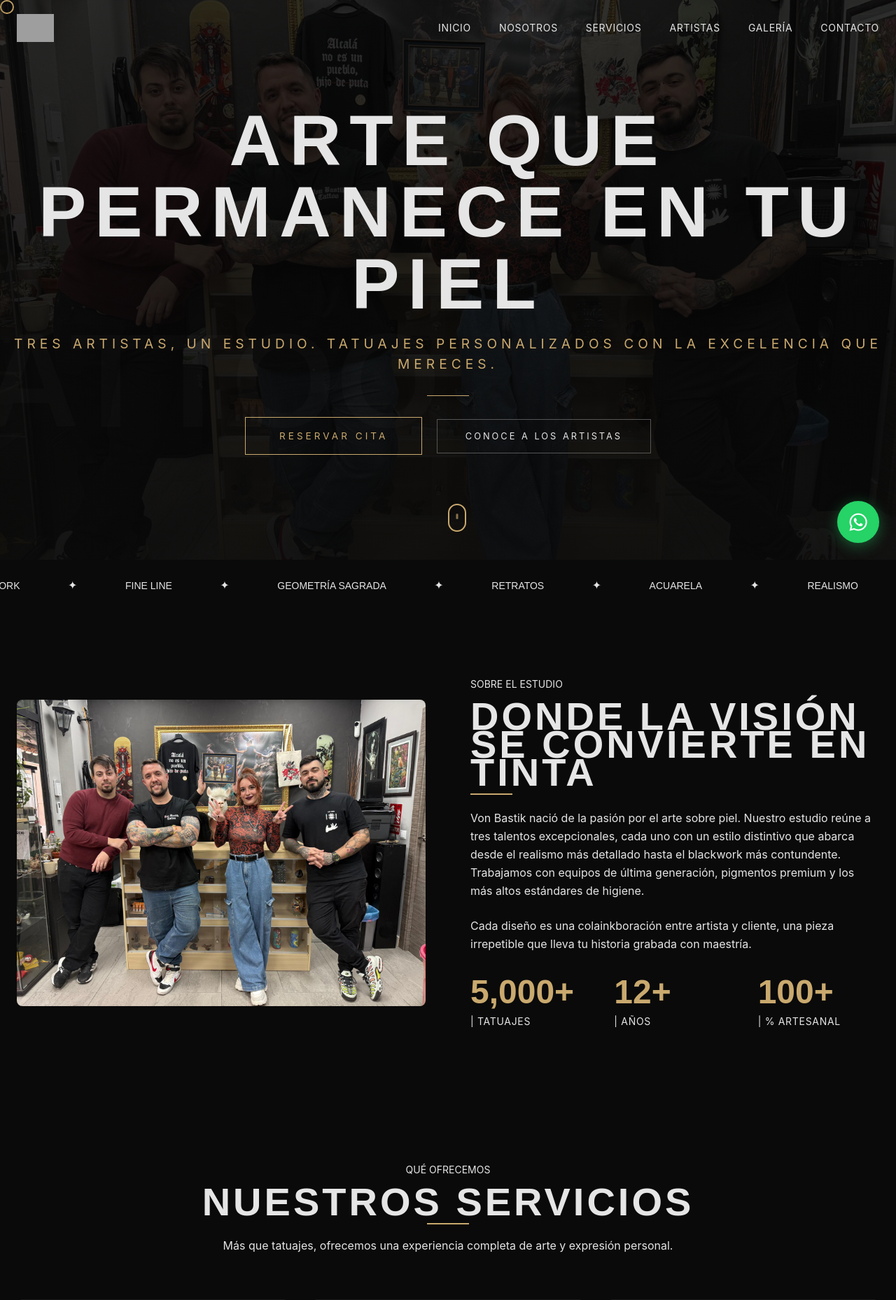
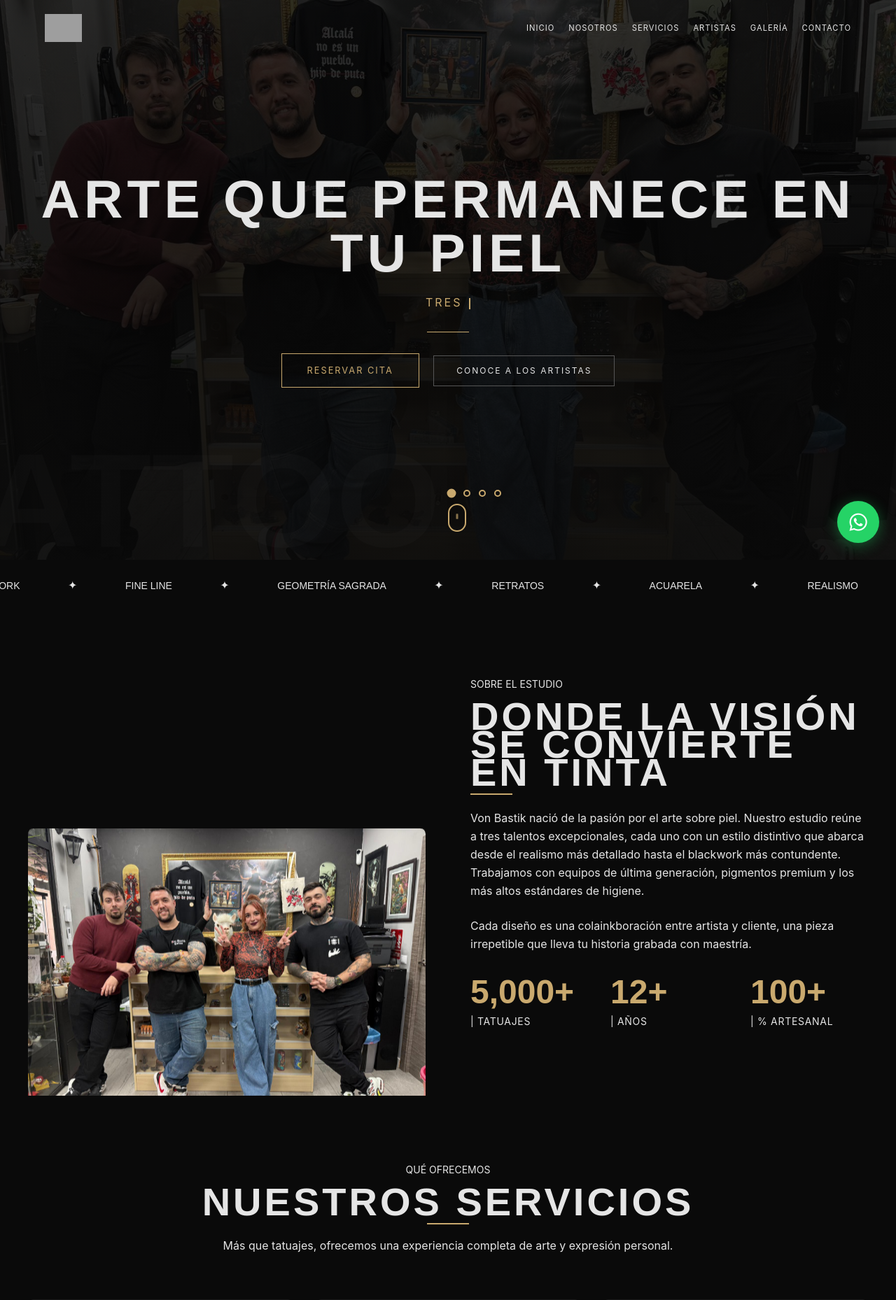
Before and after one commit to osekom/vonbastiktattoo, a PHP site: page / in a window 1280 px wide. Shown: the top 1858 px of the page at 70% size. Run offline with PHP 8.4, Linux system fonts and the light colour scheme; some libraries are stand-ins or nearby versions; grey boxes are pictures that could not be loaded.

Commit message:
feat: implement hero slideshow, typewriter effect, and scroll progress indicator; remove custom cursor

```diff
--- a/artist-bigtorres.html
+++ b/artist-bigtorres.html
@@ -101,9 +101,6 @@
 <body>
     <!-- Skip Navigation -->
     <a href="#main-content" class="skip-link">Saltar al contenido principal</a>
-
-    <!-- Custom Cursor -->
-    <div class="custom-cursor" id="cursor" aria-hidden="true"></div>
 
     <!-- Navigation -->
     <header>
--- a/artist-inkbo.html
+++ b/artist-inkbo.html
@@ -101,9 +101,6 @@
 <body>
     <!-- Skip Navigation -->
     <a href="#main-content" class="skip-link">Saltar al contenido principal</a>
-
-    <!-- Custom Cursor -->
-    <div class="custom-cursor" id="cursor" aria-hidden="true"></div>
 
     <!-- Navigation -->
     <header>
--- a/artist-selene.html
+++ b/artist-selene.html
@@ -101,9 +101,6 @@
 <body>
     <!-- Skip Navigation -->
     <a href="#main-content" class="skip-link">Saltar al contenido principal</a>
-
-    <!-- Custom Cursor -->
-    <div class="custom-cursor" id="cursor" aria-hidden="true"></div>
 
     <!-- Navigation -->
     <header>
--- a/aviso-legal.html
+++ b/aviso-legal.html
@@ -48,7 +48,6 @@
     <link rel="stylesheet" href="css/style.css">
 </head>
 <body>
-    <div class="custom-cursor" id="cursor" aria-hidden="true"></div>
 
     <header>
         <nav class="fixed top-0 left-0 right-0 z-50 transition-all duration-500" id="navbar" aria-label="Navegación principal">
--- a/cookies.html
+++ b/cookies.html
@@ -48,7 +48,6 @@
     <link rel="stylesheet" href="css/style.css">
 </head>
 <body>
-    <div class="custom-cursor" id="cursor" aria-hidden="true"></div>
 
     <header>
         <nav class="fixed top-0 left-0 right-0 z-50 transition-all duration-500" id="navbar" aria-label="Navegación principal">
--- a/css/style.css
+++ b/css/style.css
@@ -35,22 +35,21 @@ img {
     display: block;
 }
 
-/* --- Custom Cursor --- */
+/* --- Scroll Progress --- */
+.scroll-progress {
+    position: fixed;
+    top: 0;
+    left: 0;
+    height: 3px;
+    background: linear-gradient(90deg, #c9a96e, #d4b87a);
+    z-index: 10001;
+    width: 0%;
+    transition: width 0.1s ease-out;
+}
+
+/* --- Custom Cursor (Disabled) --- */
 .custom-cursor {
-    width: 20px;
-    height: 20px;
-    border: 2px solid #c9a96e;
-    border-radius: 50%;
-    position: fixed;
-    pointer-events: none;
-    z-index: 9999;
-    transition: transform 0.15s ease, opacity 0.15s ease;
-    mix-blend-mode: difference;
-}
-
-.custom-cursor.hover {
-    transform: scale(2.5);
-    background: rgba(201, 169, 110, 0.15);
+    display: none !important;
 }
 
 /* --- Loader --- */
@@ -214,7 +213,16 @@ img {
     overflow: hidden;
 }
 
-.hero-bg {
+.hero-slides {
+    position: absolute;
+    top: 0;
+    left: 0;
+    width: 100%;
+    height: 100%;
+    overflow: hidden;
+}
+
+.hero-slide {
     position: absolute;
     top: 0;
     left: 0;
@@ -225,11 +233,49 @@ img {
     background-repeat: no-repeat;
     filter: brightness(0.25);
     transform: scale(1.1);
-    transition: transform 8s ease;
-}
-
-.hero-section:hover .hero-bg {
+    opacity: 0;
+    transition: opacity 1.5s ease, transform 8s ease;
+}
+
+.hero-slide.active {
+    opacity: 1;
     transform: scale(1.15);
+}
+
+.hero-section:hover .hero-slide.active {
+    transform: scale(1.18);
+}
+
+.hero-dots {
+    position: absolute;
+    bottom: 90px;
+    left: 50%;
+    transform: translateX(-50%);
+    z-index: 3;
+    display: flex;
+    gap: 12px;
+    opacity: 0;
+    animation: fadeUp 1s ease 3.4s forwards;
+}
+
+.hero-dot {
+    width: 10px;
+    height: 10px;
+    border-radius: 50%;
+    border: 2px solid #c9a96e;
+    background: transparent;
+    cursor: pointer;
+    transition: all 0.3s ease;
+    padding: 0;
+}
+
+.hero-dot.active {
+    background: #c9a96e;
+    transform: scale(1.3);
+}
+
+.hero-dot:hover {
+    background: rgba(201, 169, 110, 0.5);
 }
 
 .hero-overlay {
@@ -333,6 +379,21 @@ img {
     }
 }
 
+/* --- Typewriter Cursor --- */
+.typewriter-cursor {
+    display: inline-block;
+    width: 2px;
+    height: 1em;
+    background: #c9a96e;
+    margin-left: 2px;
+    vertical-align: text-bottom;
+    animation: blink 0.8s step-end infinite;
+}
+
+@keyframes blink {
+    50% { opacity: 0; }
+}
+
 /* --- Scroll Indicator --- */
 .scroll-indicator {
     position: absolute;
@@ -433,6 +494,26 @@ img {
     white-space: nowrap;
     pointer-events: none;
     font-family: 'Space Grotesk', sans-serif;
+    will-change: transform;
+}
+
+/* --- Parallax Image Wrapper --- */
+[data-parallax-img] {
+    will-change: transform;
+    overflow: hidden;
+    border-radius: 8px;
+}
+
+[data-parallax-img]::after {
+    content: '';
+    position: absolute;
+    top: 20px;
+    left: 20px;
+    right: -20px;
+    bottom: -20px;
+    border: 1px solid #c9a96e;
+    border-radius: 8px;
+    z-index: -1;
 }
 
 /* --- About Section --- */
@@ -1648,6 +1729,91 @@ footer {
     font-size: 0.8rem;
 }
 
+/* --- Zoom Level Fixes (150% on 1920x1080 = ~1280x720 viewport) --- */
+@media (max-width: 1400px) {
+    .hero-title {
+        letter-spacing: 6px;
+        font-size: clamp(2rem, 6vw, 5rem);
+    }
+
+    .hero-subtitle {
+        letter-spacing: 3px;
+        font-size: clamp(0.8rem, 1.5vw, 1rem);
+    }
+
+    .hero-cta {
+        letter-spacing: 2px;
+        padding: 14px 36px;
+        font-size: 0.8rem;
+    }
+
+    .hero-cta-secondary {
+        letter-spacing: 2px;
+        padding: 12px 32px;
+        font-size: 0.75rem;
+    }
+
+    .desktop-nav {
+        gap: 20px;
+    }
+
+    .nav-link {
+        font-size: 0.7rem;
+        letter-spacing: 1px;
+    }
+
+    .max-w-7xl {
+        max-width: 1200px;
+    }
+
+    section.py-24.px-6 {
+        padding-left: 40px;
+        padding-right: 40px;
+    }
+
+    .parallax-text {
+        overflow: hidden;
+        max-width: 100vw;
+    }
+
+    section#nosotros {
+        overflow: hidden;
+    }
+
+    .artist-hero-content h1 {
+        letter-spacing: 4px;
+        font-size: clamp(2rem, 5vw, 4rem);
+    }
+
+    .artist-hero-specialty {
+        letter-spacing: 2px;
+        font-size: clamp(0.8rem, 1.5vw, 1rem);
+    }
+
+    .artist-hero-subtitle {
+        font-size: 0.95rem;
+        max-width: 500px;
+    }
+
+    .artist-hero-section {
+        overflow: hidden;
+    }
+
+    .artist-image {
+        height: 300px;
+    }
+}
+
+@media (max-width: 1200px) {
+    .hamburger {
+        display: flex;
+    }
+
+    .desktop-nav {
+        display: none;
+    }
+}
+
 /* --- Responsive --- */
 @media (max-width: 1024px) {
     .artist-image {
@@ -1689,6 +1855,14 @@ footer {
     }
 
     .custom-cursor {
+        display: none;
+    }
+
+    .hero-dots {
+        display: none;
+    }
+
+    .scroll-progress {
         display: none;
     }
 
--- a/index.html
+++ b/index.html
@@ -141,12 +141,12 @@
     }
     </script>
 </head>
-<inkbody>
+<body>
     <!-- Skip Navigation -->
     <a href="#main-content" class="skip-link">Saltar al contenido principal</a>
 
-    <!-- Custom Cursor -->
-    <div class="custom-cursor" id="cursor" aria-hidden="true"></div>
+    <!-- Scroll Progress -->
+    <div class="scroll-progress" id="scrollProgress" aria-hidden="true"></div>
 
     <!-- Navigation -->
     <header>
@@ -185,16 +185,27 @@
     <main id="main-content">
         <!-- Hero Section -->
         <section class="hero-section" id="inicio" aria-label="Bienvenida">
-            <div class="hero-bg" style="background-image: url('public/images/banner.jpg');"></div>
+            <div class="hero-slides">
+                <div class="hero-slide active" style="background-image: url('public/images/banner.jpg');"></div>
+                <div class="hero-slide" style="background-image: url('public/artist/Selene/selene-hero.jpg');"></div>
+                <div class="hero-slide" style="background-image: url('public/artist/Inkbo/inkbo-hero.jpg');"></div>
+                <div class="hero-slide" style="background-image: url('public/artist/BigTorres/bigtorres-hero.jpg');"></div>
+            </div>
             <div class="hero-overlay"></div>
             <div class="hero-content">
                 <h1 class="hero-title">Arte que Permanece en tu Piel</h1>
-                <p class="hero-subtitle">Tres artistas, un estudio. Tatuajes personalizados con la excelencia que mereces.</p>
+                <p class="hero-subtitle"><span id="typewriterText"></span><span class="typewriter-cursor"></span></p>
                 <div class="hero-line"></div>
                 <div>
                     <a href="#contacto" class="hero-cta">Reservar Cita</a>
                     <a href="#artistas" class="hero-cta-secondary">Conoce a los Artistas</a>
                 </div>
+            </div>
+            <div class="hero-dots" aria-label="Control de slideshow">
+                <button class="hero-dot active" data-slide="0" aria-label="Slide 1"></button>
+                <button class="hero-dot" data-slide="1" aria-label="Slide 2"></button>
+                <button class="hero-dot" data-slide="2" aria-label="Slide 3"></button>
+                <button class="hero-dot" data-slide="3" aria-label="Slide 4"></button>
             </div>
             <div class="scroll-indicator" aria-hidden="true">
                 <div class="mouse"></div>
@@ -238,7 +249,7 @@
             <div class="max-w-7xl mx-auto">
                 <div class="grid lg:grid-cols-2 gap-16 items-center">
                     <div class="reveal">
-                        <div class="ainkbout-image-wrapper">
+                        <div class="ainkbout-image-wrapper" data-parallax-img="0.5">
                             <img src="public/images/banner.jpg" alt="Estudio Von Bastik - espacio de trabajo profesional" class="w-full rounded-lg" loading="lazy" decoding="async">
                         </div>
                     </div>
@@ -268,7 +279,7 @@
                     </div>
                 </div>
             </div>
-            <div class="parallax-text" style="top: 50%; left: -10%;" aria-hidden="true">TATTOO</div>
+            <div class="parallax-text" data-parallax="0.3" style="top: 50%; left: -10%;" aria-hidden="true">TATTOO</div>
         </section>
 
         <!-- Servicios -->
--- a/js/app.js
+++ b/js/app.js
@@ -18,6 +18,10 @@
         initTabs();
         initContactForm();
         initSmoothScroll();
+        initHeroSlideshow();
+        initTypewriter();
+        initParallax();
+        initScrollProgress();
     });
 
     // --- Navbar Scroll State ---
@@ -70,27 +74,9 @@
         window.closeMenu = closeMenu;
     }
 
-    // --- Custom Cursor (Desktop Only) ---
+    // --- Custom Cursor (Disabled) ---
     function initCustomCursor() {
-        if (window.innerWidth <= 768) return;
-
-        const cursor = document.getElementById('cursor');
-        if (!cursor) return;
-
-        document.addEventListener('mousemove', function (e) {
-            cursor.style.left = e.clientX - 10 + 'px';
-            cursor.style.top = e.clientY - 10 + 'px';
-        });
-
-        var hoverElements = document.querySelectorAll('a, button, .gallery-item, .service-card, .piercing-card, .artist-card, .event-item, .work-item, .download-link');
-        hoverElements.forEach(function (el) {
-            el.addEventListener('mouseenter', function () {
-                cursor.classList.add('hover');
-            });
-            el.addEventListener('mouseleave', function () {
-                cursor.classList.remove('hover');
-            });
-        });
+        // Disabled per user request
     }
 
     // --- Scroll Reveal ---
@@ -421,4 +407,142 @@
             });
         });
     }
+
+    // --- Hero Slideshow ---
+    function initHeroSlideshow() {
+        var slides = document.querySelectorAll('.hero-slide');
+        var dots = document.querySelectorAll('.hero-dot');
+        var hero = document.querySelector('.hero-section');
+        if (slides.length === 0 || !hero) return;
+
+        var current = 0;
+        var interval;
+
+        function showSlide(index) {
+            slides.forEach(function (s, i) {
+                s.classList.toggle('active', i === index);
+            });
+            dots.forEach(function (d, i) {
+                d.classList.toggle('active', i === index);
+            });
+            current = index;
+        }
+
+        function next() {
+            showSlide((current + 1) % slides.length);
+        }
+
+        function start() {
+            interval = setInterval(next, 5000);
+        }
+
+        function stop() {
+            clearInterval(interval);
+        }
+
+        dots.forEach(function (dot, i) {
+            dot.addEventListener('click', function () {
+                stop();
+                showSlide(i);
+                start();
+            });
+        });
+
+        hero.addEventListener('mouseenter', stop);
+        hero.addEventListener('mouseleave', start);
+
+        start();
+    }
+
+    // --- Typewriter Effect ---
+    function initTypewriter() {
+        var textEl = document.getElementById('typewriterText');
+        if (!textEl) return;
+
+        var phrases = [
+            'Tres artistas, un estudio.',
+            'Realismo, Blackwork, Fine Line.',
+            'Arte que permanece en tu piel.',
+            'Tu historia, nuestra tinta.'
+        ];
+
+        var phraseIndex = 0;
+        var charIndex = 0;
+        var isDeleting = false;
+        var typingSpeed = 60;
+        var deletingSpeed = 30;
+        var pauseDuration = 2000;
+
+        function type() {
+            var currentPhrase = phrases[phraseIndex];
+
+            if (isDeleting) {
+                charIndex--;
+                textEl.textContent = currentPhrase.substring(0, charIndex);
+            } else {
+                charIndex++;
+                textEl.textContent = currentPhrase.substring(0, charIndex);
+            }
+
+            var speed = isDeleting ? deletingSpeed : typingSpeed;
+
+            if (!isDeleting && charIndex === currentPhrase.length) {
+                speed = pauseDuration;
+                isDeleting = true;
+            } else if (isDeleting && charIndex === 0) {
+                isDeleting = false;
+                phraseIndex = (phraseIndex + 1) % phrases.length;
+                speed = 300;
+            }
+
+            setTimeout(type, speed);
+        }
+
+        setTimeout(type, 2500);
+    }
+
+    // --- Parallax on Scroll ---
+    function initParallax() {
+        if ('ontouchstart' in window || window.innerWidth <= 1024) return;
+
+        var parallaxElements = document.querySelectorAll('[data-parallax]');
+        var parallaxImages = document.querySelectorAll('[data-parallax-img]');
+
+        if (parallaxElements.length === 0 && parallaxImages.length === 0) return;
+
+        function update() {
+            var scrollY = window.pageYOffset;
+
+            parallaxElements.forEach(function (el) {
+                var speed = parseFloat(el.getAttribute('data-parallax')) || 0.5;
+                var rect = el.getBoundingClientRect();
+                var yPos = rect.top * speed;
+                el.style.transform = 'translateY(' + yPos + 'px)';
+            });
+
+            parallaxImages.forEach(function (el) {
+                var speed = parseFloat(el.getAttribute('data-parallax-img')) || 0.5;
+                var rect = el.getBoundingClientRect();
+                var yPos = (rect.top + scrollY - scrollY) * speed * 0.3;
+                el.style.transform = 'translateY(' + yPos + 'px)';
+            });
+
+            requestAnimationFrame(update);
+        }
+
+        requestAnimationFrame(update);
+    }
+
+    // --- Scroll Progress Indicator ---
+    function initScrollProgress() {
+        var progressBar = document.getElementById('scrollProgress');
+        if (!progressBar) return;
+
+        window.addEventListener('scroll', function () {
+            var scrollTop = window.pageYOffset || document.documentElement.scrollTop;
+            var docHeight = document.documentElement.scrollHeight - document.documentElement.clientHeight;
+            var scrollPercent = (scrollTop / docHeight) * 100;
+            progressBar.style.width = scrollPercent + '%';
+        });
+    }
 })();
--- a/politica-privacidad.html
+++ b/politica-privacidad.html
@@ -48,7 +48,6 @@
     <link rel="stylesheet" href="css/style.css">
 </head>
 <body>
-    <div class="custom-cursor" id="cursor" aria-hidden="true"></div>
 
     <header>
         <nav class="fixed top-0 left-0 right-0 z-50 transition-all duration-500" id="navbar" aria-label="Navegación principal">
```
Also changed, not shown: public/artist/BigTorres/bigtorres-hero.jpg, public/artist/Selene/selene-hero.jpg.
